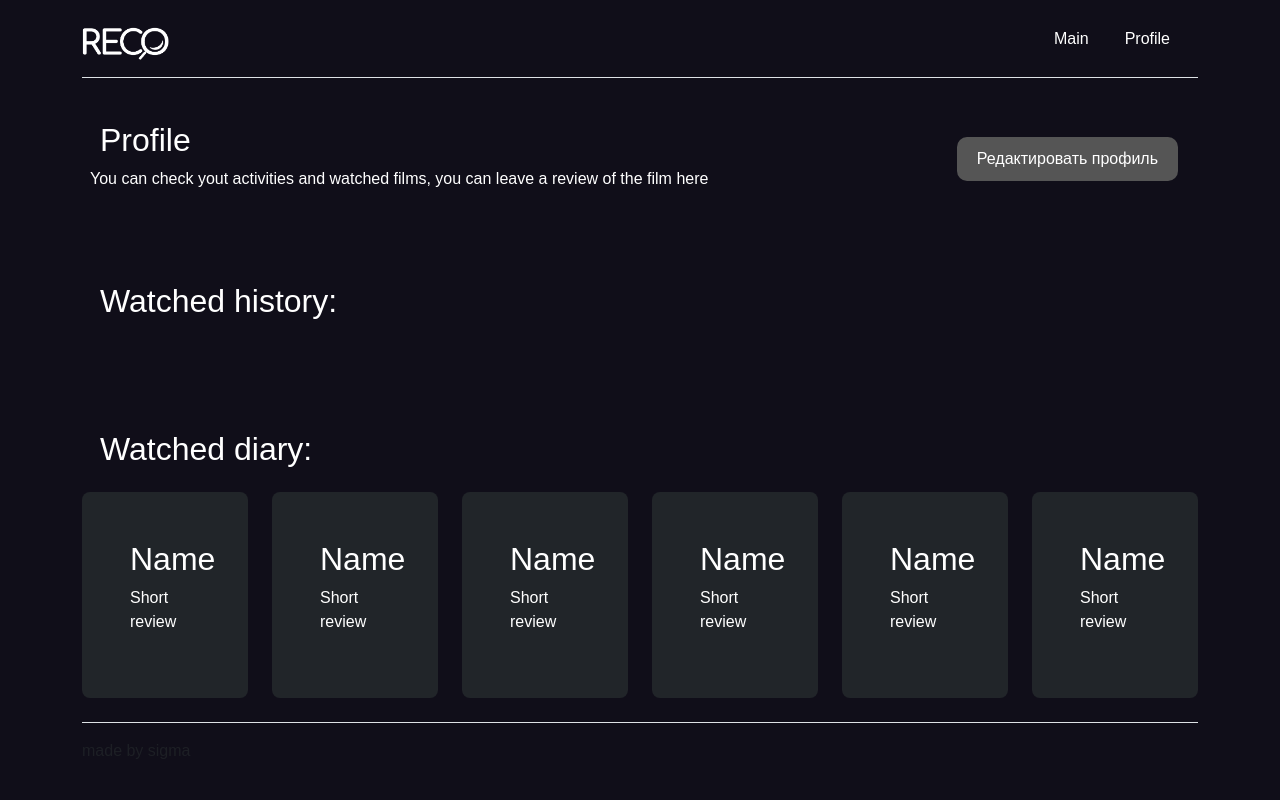
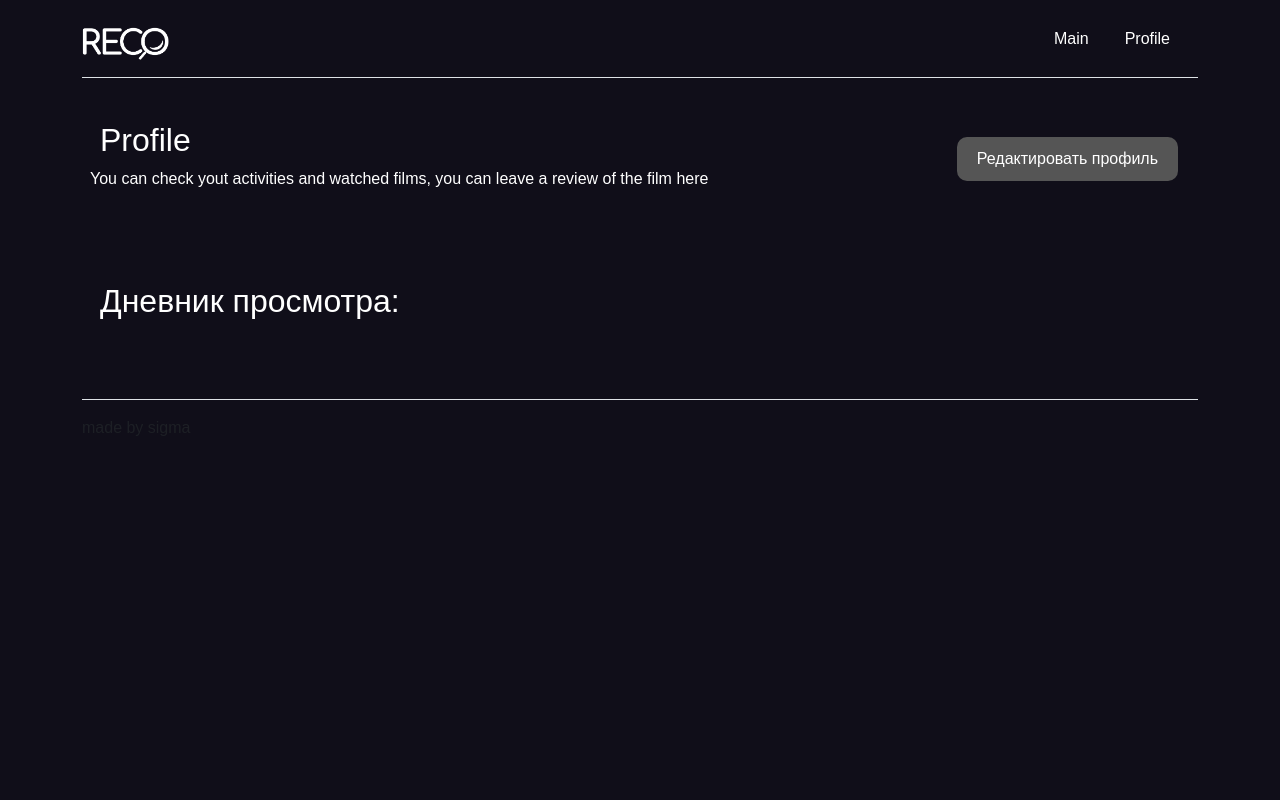
Before and after one commit to Winterfulllll/SIGMANIZATION, a Python web app: template templates/profile.html in a window 1280 px wide. Run offline with Jinja, Linux system fonts and the light colour scheme; the template is opened without the code that fills it: most values are stand-ins (such as "Sample title", 1, 10 or a date in 2020); some libraries are stand-ins or nearby versions.

Commit message:
viewing-diary-integration

```diff
--- a/static/movie_page.js
+++ b/static/movie_page.js
@@ -92,7 +92,7 @@ submitReviewButton.addEventListener("click", () => {
     },
     body: JSON.stringify({
       item_id: movie.id,
-      viewed: isViewed,
+      viewed: isViewed || false,
       item_category: "MOVIE",
       ...(review && { review: review }),
       ...(rating && { rating: parseInt(rating, 10) }),
--- a/static/profile.js
+++ b/static/profile.js
@@ -1,42 +1,132 @@
-function fetchViewedFilms() {
-  fetch("api/reviews/" + current_user_username, {
-    method: "POST",
+let viewedMovieIds = []
+const moviesContainer = document.getElementById("movies-container");
+
+async function fetchViewedMovieIds() {
+  try {
+    const response = await fetch(`api/reviews/${current_user_username}`, {
+      method: "GET",
       headers: {
         "API-KEY": service_api_key,
         "Content-Type": "application/json",
       },
-  })
-    .then((response) => response.json())
-    .then((data) => {
-      const movieIds = data.map((review) => review.item_id); // Получаем список ID фильмов
-      const moviesContainer = document.getElementById("movies-container");
-      moviesContainer.innerHTML = ""; // Очищаем контейнер
+    });
 
-      // Для каждого ID выполняем запрос в Kinopoisk API
-      movieIds.forEach((movieId) => {
-        fetch(
-          `https://api.kinopoisk.dev/v1.4/movie/${movieId}?selectFields=id&selectFields=name&selectFields=poster&notNullFields=id&notNullFields=name&notNullFields=poster.url`,
-          {
+    const data = await response.json();
+    viewedMovieIds = data
+      .filter((review) => review.viewed === true)
+      .map((review) => review.item_id);
+
+    if (viewedMovieIds.length > 0) {
+      fetchViewedFilmsWithPagination();
+    } else {
+      moviesContainer.innerHTML = "<p>Здесь пока пусто! =(</p>";
+    }
+  } catch (error) {
+    console.error("Ошибка при получении просмотренных фильмов:", error);
+  }
+}
+
+// =============================================================================================================================
+
+function createMovieElement(movie) {
+  if (!movie || !movie.poster.previewUrl || !movie.name) {
+    return null;
+  }
+
+  // Создаем контейнер для карточки фильма
+  const movieElement = document.createElement("div");
+  movieElement.className = "movie-card";
+  movieElement.setAttribute("data-id", movie.id);
+
+  // Создаем элемент изображения для постера фильма
+  const movieImage = document.createElement("img");
+  movieImage.src = movie.poster.previewUrl;
+  movieImage.alt = movie.name;
+  movieImage.className = "movie-image";
+
+  // Создаем название фильма
+  const movieTitle = document.createElement("h3");
+  movieTitle.textContent = movie.name;
+  movieTitle.className = "movie-title";
+
+  // Объединяем элементы внутри карточки фильма
+  movieElement.appendChild(movieImage);
+  movieElement.appendChild(movieTitle);
+
+  movieElement.addEventListener("click", () => {
+    window.location.href = `/movie/${movie.id}`; // Переходим на страницу фильма
+  });
+
+  // Возвращаем готовый элемент
+  return movieElement;
+}
+
+// =============================================================================================================================
+
+let onPage = 5;
+let currentPage = 1;
+
+async function fetchViewedFilmsWithPagination() {
+  try {
+    const startIndex = (currentPage - 1) * onPage;
+    const endIndex = startIndex + onPage;
+    const pageMovieIds = viewedMovieIds.slice(startIndex, endIndex);
+
+    if (pageMovieIds.length > 0) {
+      const url = `https://api.kinopoisk.dev/v1.4/movie?id=${pageMovieIds.join(
+        "&id="
+      )}&selectFields=id&selectFields=name&selectFields=poster&notNullFields=id&notNullFields=name&notNullFields=poster.url`;
+
+      const response = await fetch(url, {
         method: "GET",
         headers: {
           "X-API-KEY": movies_api_key,
           "Content-Type": "application/json",
         },
-          }
-        )
-          .then((response) => response.json())
-          .then((movieData) => {
+      });
+
+      const data = await response.json();
+      moviesContainer.innerHTML = "";
+
+      data.docs.forEach((movieData) => {
         const movieElement = createMovieElement(movieData);
         if (movieElement) {
           moviesContainer.appendChild(movieElement);
         }
-          })
-          .catch((error) => {
-            console.error("Ошибка при получении данных фильма:", error);
-          });
-      });
-    })
-    .catch((error) => {
-      console.error("Ошибка при получении просмотренных фильмов:", error);
       });
     }
+
+    updatePaginationButtons();
+  } catch (error) {
+    console.error("Ошибка при получении данных:", error);
+  }
+}
+
+function updatePaginationButtons() {
+  const prevButton = document.getElementById("prev");
+  const nextButton = document.getElementById("next");
+
+  prevButton.style.display = currentPage === 1 ? "none" : "block";
+  nextButton.style.display =
+    currentPage * onPage >= viewedMovieIds.length ? "none" : "block";
+
+  prevButton.removeEventListener("click", handlePrevClick);
+  nextButton.removeEventListener("click", handleNextClick);
+
+  prevButton.addEventListener("click", handlePrevClick);
+  nextButton.addEventListener("click", handleNextClick);
+}
+
+function handlePrevClick() {
+  currentPage--;
+  fetchViewedFilmsWithPagination();
+}
+
+function handleNextClick() {
+  currentPage++;
+  fetchViewedFilmsWithPagination();
+}
+
+// =============================================================================================================================
+
+document.addEventListener("DOMContentLoaded", fetchViewedMovieIds);
--- a/templates/profile.html
+++ b/templates/profile.html
@@ -72,58 +72,18 @@
 
           <div class="p-2 mb-2">
             <div>
-              <h2 class="default_text" id="top_body">Watched history:</h2>
+              <h2 class="default_text" id="top_body">Дневник просмотра:</h2>
             </div>
           </div>
 
-          <div class="container">
-            <div class="container" id="defolt">
-              <div id="movies-container" class="row"></div>
-            </div>
-          </div>
-
-          <div class="p-2 mb-2">
-            <div>
-              <h2 class="default_text" id="top_body">Watched diary:</h2>
-            </div>
-          </div>
-          <div class="row align-items-md-stretch">
-            <div class="col-md-2">
-              <div class="h-60 p-5 text-bg-dark rounded-3">
-                <h2>Name</h2>
-                <p>Short review</p>
-              </div>
-            </div>
-            <div class="col-md-2">
-              <div class="h-60 p-5 text-bg-dark rounded-3">
-                <h2>Name</h2>
-                <p>Short review</p>
-              </div>
-            </div>
-            <div class="col-md-2">
-              <div class="h-60 p-5 text-bg-dark rounded-3">
-                <h2>Name</h2>
-                <p>Short review</p>
-              </div>
-            </div>
-            <div class="col-md-2">
-              <div class="h-60 p-5 text-bg-dark rounded-3">
-                <h2>Name</h2>
-                <p>Short review</p>
-              </div>
-            </div>
-            <div class="col-md-2">
-              <div class="h-60 p-5 text-bg-dark rounded-3">
-                <h2>Name</h2>
-                <p>Short review</p>
-              </div>
-            </div>
-            <div class="col-md-2">
-              <div class="h-60 p-5 text-bg-dark rounded-3">
-                <h2>Name</h2>
-                <p>Short review</p>
-              </div>
-            </div>
+          <div class="container" id="movies-container-with-pagination">
+            <button id="prev" style="display: none">
+              <i class="fa-solid fa-angle-left fa-2xl"></i>
+            </button>
+            <div id="movies-container" class="row"></div>
+            <button id="next" style="display: none">
+              <i class="fa-solid fa-angle-right fa-2xl"></i>
+            </button>
           </div>
 
           <footer class="pt-3 mt-4 text-body-secondary border-top">
@@ -135,7 +95,8 @@
     <script>
       const movies_api_key = "{{ movies_api_key }}";
       const service_api_key = "{{ service_api_key }}";
+      const current_user_username = "{{ current_user_username }}";
     </script>
-    <script src="{{ url_for('static', filename='mainpage.js') }}"></script>
+    <script src="{{ url_for('static', filename='profile.js') }}"></script>
   </body>
 </html>
--- a/utils/reviews.py
+++ b/utils/reviews.py
@@ -33,7 +33,7 @@ def post_review(username, body):
         review_text = body.get('review', None)
         rating = body.get('rating', None)
 
-        if not all([item_id, item_category, viewed]):
+        if not all([item_id, item_category, viewed is not None]):
             return abort(400, "Empty required fields")
 
         if User.query.filter_by(username=username).one_or_none() is None:
```
Lines whose indentation alone changed are shown as unchanged.
